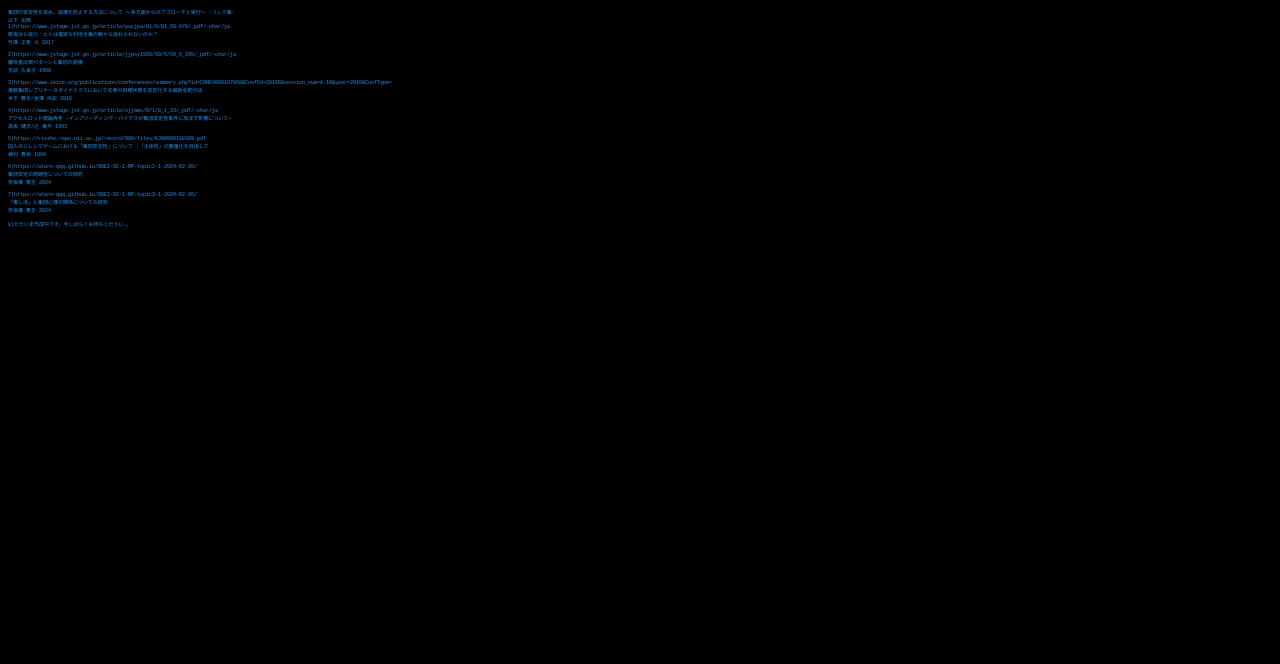
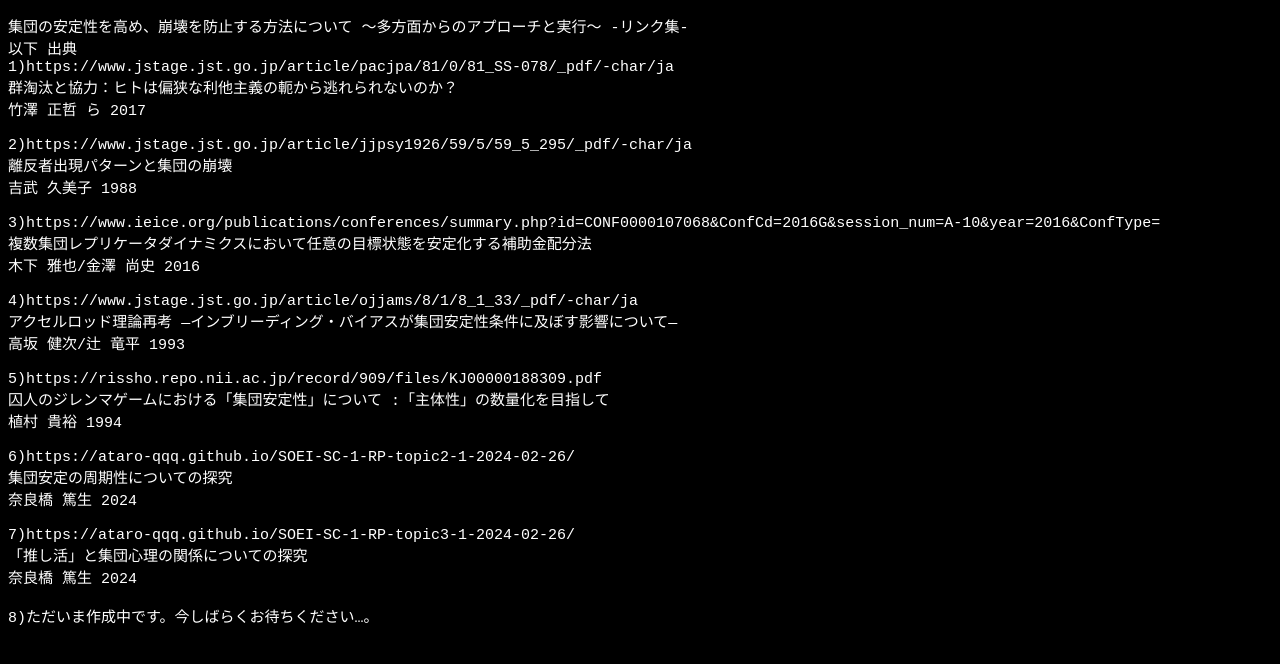
Before and after one commit to ATARO-QQQ/SOEI-SC-1-RP-link001-2024-11-26, a plain HTML site: page index.html in a window 1280 px wide. Drawn offline with Linux system fonts and the light colour scheme.

Commit message:
Update index.html

```diff
--- a/index.html
+++ b/index.html
@@ -14,9 +14,9 @@
             font-size: 1rem;
         }
         body {
-            font-size: 5px;
+            font-size: 15px;
             font-family: monospace;
-            color: #2196F3;
+            color: #ffffff;
             background-color: #000000;
         }
       </style>
```
